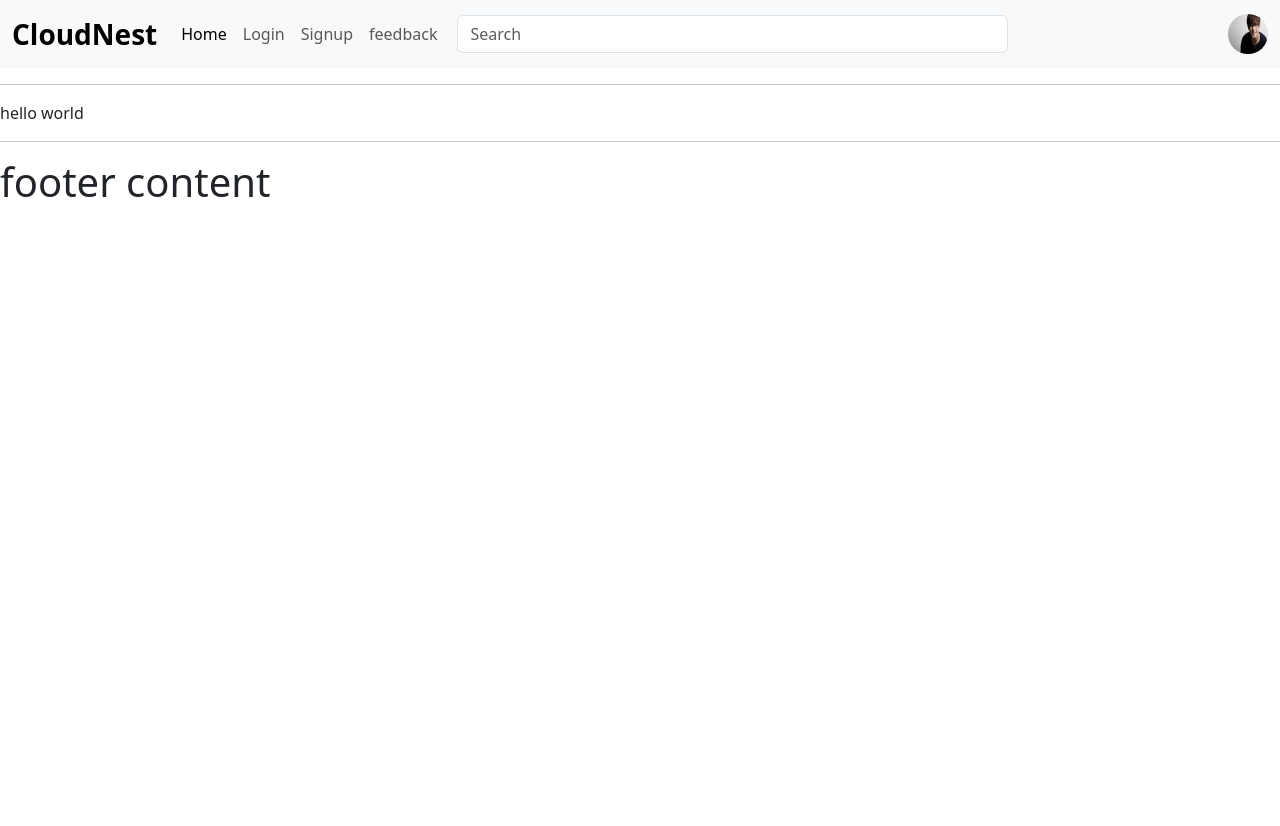
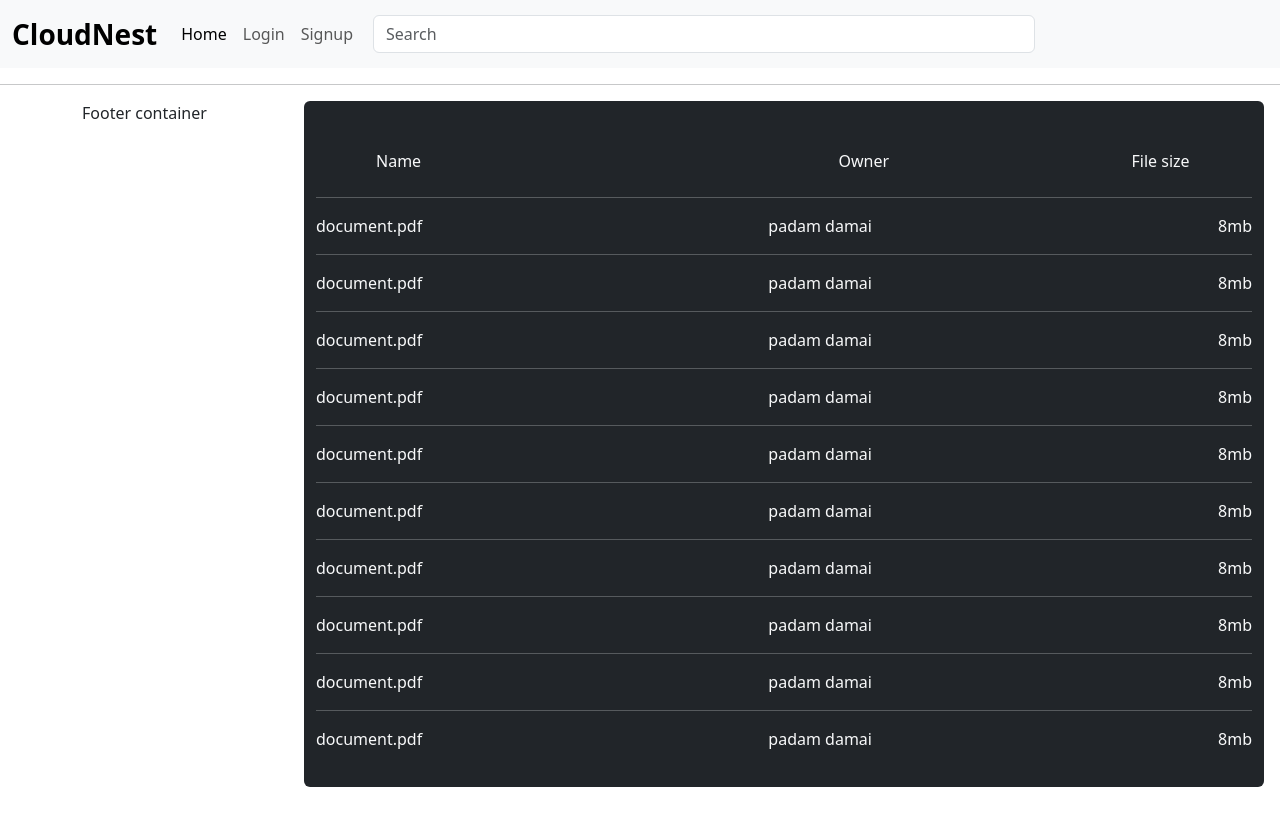
Before and after one commit to padamdamai/cloudnest, a Django app: page / in a window 1280 px wide. Shown: the top 826 px of the page. Run offline with Django 3.2, Linux system fonts and the light colour scheme.

Commit message:
table content

```diff
--- a/cloudDrive/accounts/forms.py
+++ b/cloudDrive/accounts/forms.py
@@ -44,7 +44,7 @@ class CustomUserCreationForm(UserCreationForm):
             self.cleaned_data['username'],
             self.cleaned_data['email'],
             self.cleaned_data['password1'],
-            self.cleaned_data['img']
+            self.cleaned_data['profile_pic']
         )
         return user
 
--- a/cloudDrive/accounts/urls.py
+++ b/cloudDrive/accounts/urls.py
@@ -4,5 +4,5 @@ from .views import *
 urlpatterns = [
     path('cloudNest/register',registerUser),
     path('cloudNest/login/',login_user),
-    path('logout/',logout_user)
+    path('cloudNest/logout/',logout_user)
 ]
--- a/cloudDrive/cloudDrive/settings.py
+++ b/cloudDrive/cloudDrive/settings.py
@@ -133,3 +133,7 @@ STATICFILES_DIRS=[
 # https://docs.djangoproject.com/en/3.2/ref/settings/#default-auto-field
 
 DEFAULT_AUTO_FIELD = 'django.db.models.BigAutoField'
+
+
+#for @login_required decorator
+LOGIN_URL ='/login'
--- a/cloudDrive/drive/templates/home.html
+++ b/cloudDrive/drive/templates/home.html
@@ -11,7 +11,87 @@
     {% endif %}
 {% endfor %}
 
+<div class="container-fluid w-75 float-end bg-dark rounded position-relative me-3" style="height:80vh;">
+    <div class="container d-flex justify-content-between w-75 ms-5 mt-5 pb-2 sticky-top  text-light">
+        <div class="name w-50">Name</div>
+        <div class="owner w-25">Owner</div>
+        <div class="file_size " style="margin-right: -20%;">File size</div>
+    </div>
+    <hr class="text-light">
+    <div class="list-group overflow-y-scroll  p-0" style="height:64vh;">
+            <a href="" class="text-decoration-none text-light d-flex justify-content-between">
+                <div class="folder_name">document.pdf</div>
+                <div class="folder_name">padam damai</div>
+                <div class="folder_name">8mb</div>
+            </a>
+        <hr class="text-light">
 
-<p>hello world</p>
+        <a href="" class="text-decoration-none text-light d-flex justify-content-between">
+            <div class="folder_name">document.pdf</div>
+            <div class="folder_name">padam damai</div>
+            <div class="folder_name">8mb</div>
+        </a>
+    <hr class="text-light">
+
+    <a href="" class="text-decoration-none text-light d-flex justify-content-between">
+        <div class="folder_name">document.pdf</div>
+        <div class="folder_name">padam damai</div>
+        <div class="folder_name">8mb</div>
+    </a>
+<hr class="text-light">
+
+<a href="" class="text-decoration-none text-light d-flex justify-content-between">
+    <div class="folder_name">document.pdf</div>
+    <div class="folder_name">padam damai</div>
+    <div class="folder_name">8mb</div>
+</a>
+<hr class="text-light">
+
+<a href="" class="text-decoration-none text-light d-flex justify-content-between">
+    <div class="folder_name">document.pdf</div>
+    <div class="folder_name">padam damai</div>
+    <div class="folder_name">8mb</div>
+</a>
+<hr class="text-light">
+
+<a href="" class="text-decoration-none text-light d-flex justify-content-between">
+    <div class="folder_name">document.pdf</div>
+    <div class="folder_name">padam damai</div>
+    <div class="folder_name">8mb</div>
+</a>
+<hr class="text-light">
+
+<a href="" class="text-decoration-none text-light d-flex justify-content-between">
+    <div class="folder_name">document.pdf</div>
+    <div class="folder_name">padam damai</div>
+    <div class="folder_name">8mb</div>
+</a>
+<hr class="text-light">
+
+<a href="" class="text-decoration-none text-light d-flex justify-content-between">
+    <div class="folder_name">document.pdf</div>
+    <div class="folder_name">padam damai</div>
+    <div class="folder_name">8mb</div>
+</a>
+<hr class="text-light">
+
+<a href="" class="text-decoration-none text-light d-flex justify-content-between">
+    <div class="folder_name">document.pdf</div>
+    <div class="folder_name">padam damai</div>
+    <div class="folder_name">8mb</div>
+</a>
+<hr class="text-light">
+
+<a href="" class="text-decoration-none text-light d-flex justify-content-between">
+    <div class="folder_name">document.pdf</div>
+    <div class="folder_name">padam damai</div>
+    <div class="folder_name">8mb</div>
+</a>
+<hr class="text-light">
+
+
+    </div>
+</div>
+
 
 {% endblock content %}
--- /dev/null
+++ b/cloudDrive/package.json
@@ -0,0 +1,5 @@
+{
+  "dependencies": {
+    "bootstrap4-toggle": "^3.6.1"
+  }
+}
--- a/cloudDrive/templates/footer.html
+++ b/cloudDrive/templates/footer.html
@@ -6,6 +6,8 @@
     <title>footer</title>
 </head>
 <body>
-   <h1>footer content</h1>
+   <div class="container">
+    Footer container
+   </div>
 </body>
 </html>
--- a/cloudDrive/templates/header.html
+++ b/cloudDrive/templates/header.html
@@ -5,6 +5,7 @@
     <meta charset="UTF-8" />
     <meta name="viewport" content="width=device-width, initial-scale=1.0" />
     <title>header</title>
+    <link rel="stylesheet" href="https://cdn.jsdelivr.net/npm/bootstrap-icons@1.11.3/font/bootstrap-icons.min.css">
   </head>
   <body>
     <nav class="navbar navbar-expand-lg bg-body-tertiary">
@@ -29,6 +30,7 @@
             <li class="nav-item">
               <a class="nav-link" href="/cloudNest/login">Login</a>
             </li>
+            {% if not user.is_authenticated %}
             <li class="nav-item">
               <a
                 class="nav-link"
@@ -37,6 +39,8 @@
                 >Signup</a
               >
             </li>
+            {% endif %}
+            {% if user.is_authenticated %}
             <li class="nav-item">
                 <a
                   class="nav-link"
@@ -45,6 +49,7 @@
                   >feedback</a
                 >
               </li>
+              {% endif %}
           </ul>
           <form class="container-fluid d-flex float-end" role="search">
             <input
@@ -54,6 +59,7 @@
               aria-label="Search"
             />
           </form>
+          {% if user.is_authenticated %}
           <div>
             <img
               src="{% static 'images/profile.png' %}"
@@ -69,6 +75,7 @@
               onclick="toggleImage()"
             />
           </div>
+          {% endif %}
         </div>
       </div>
     </nav>
@@ -85,10 +92,10 @@
 
           />
         </div>
-        <li class="sub-list text-center">@user_name</li>
+        <li class="sub-list text-center">{{user.username}}</li>
         <li class="sub-list"></li>
         <li class="sub-list">Setting</li>
-        <li class="sub-list text-warning "><a href="/logout">Logout</a></li>
+        <li class="sub-list text-warning "><a href="cloudNest/logout/">Logout</a></li>
       </ul>
 
     </div>
--- a/cloudDrive/templates/index.html
+++ b/cloudDrive/templates/index.html
@@ -20,7 +20,6 @@
 
 
     {% endblock content %}
-    <hr>
     {% include 'footer.html' %}
 
     {% comment %} bootstrap js cdn link {% endcomment %}
```
Also changed, not shown: cloudDrive/accounts/views.py (+20 -17 lines), cloudDrive/db.sqlite3, cloudDrive/package-lock.json (added).
